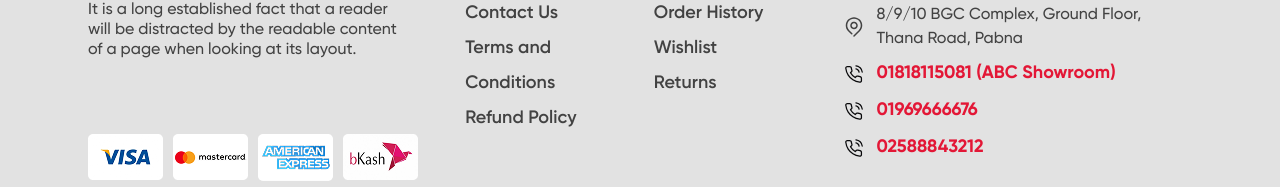
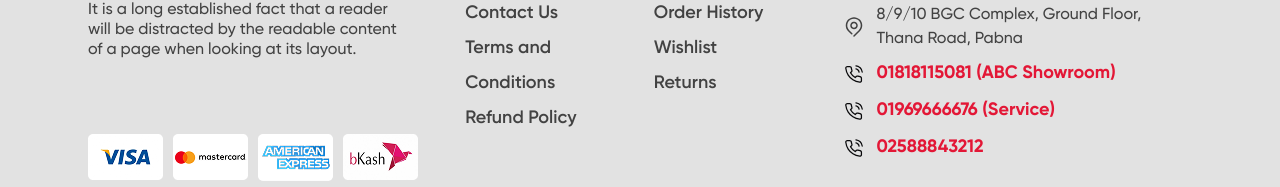
Before and after one commit to imtiaz-cnits/abc-next, a Next.js app: page / in a window 1280 px wide. Shown: the part 1205-1392 px from the top of the page. Built offline with nearby package versions, Linux system fonts and the light colour scheme; no server answers.

Commit message:
added service beside number

```diff
--- a/src/Components/Shared/Footer/Footer.jsx
+++ b/src/Components/Shared/Footer/Footer.jsx
@@ -198,7 +198,7 @@ const Footer = () => {
                             />
                           </svg>
                         </div>
-                        <div className="num">01969666676</div>
+                        <div className="num">01969666676 (Service)</div>
                       </a>
                     </li>
                     <li>
```
